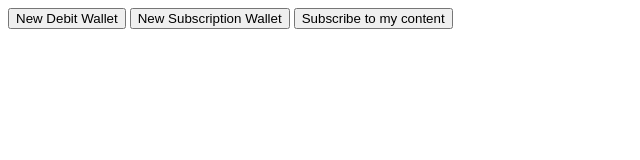
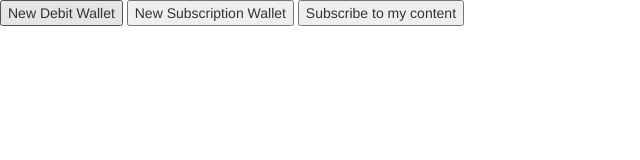
Before and after one commit to resilience-me/w, a plain HTML site: page index.html in a window 1280 px wide. Shown: the whole page, without its empty margins (0-640 px from the left). Drawn offline with nearby package versions, Linux system fonts and the light colour scheme.

Commit message:
Update index.html

```diff
--- a/index.html
+++ b/index.html
@@ -1,4 +1,7 @@
 <html>
+  <head>
+    <link rel="stylesheet" href="//netdna.bootstrapcdn.com/bootstrap/3.0.3/css/bootstrap.min.css">
+  </head>
 <body>
     <script>
 window.addEventListener('load', function() {
```
